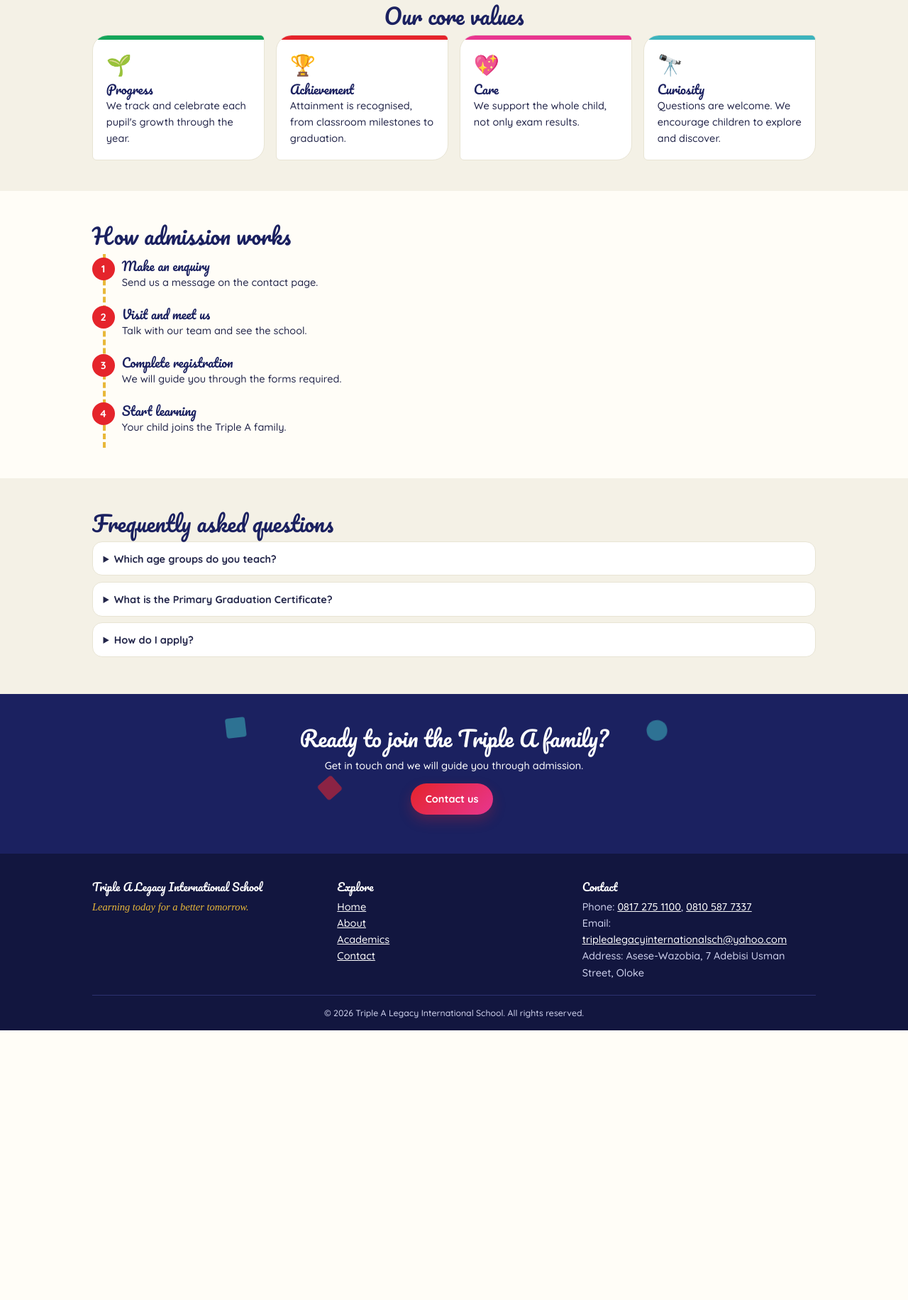
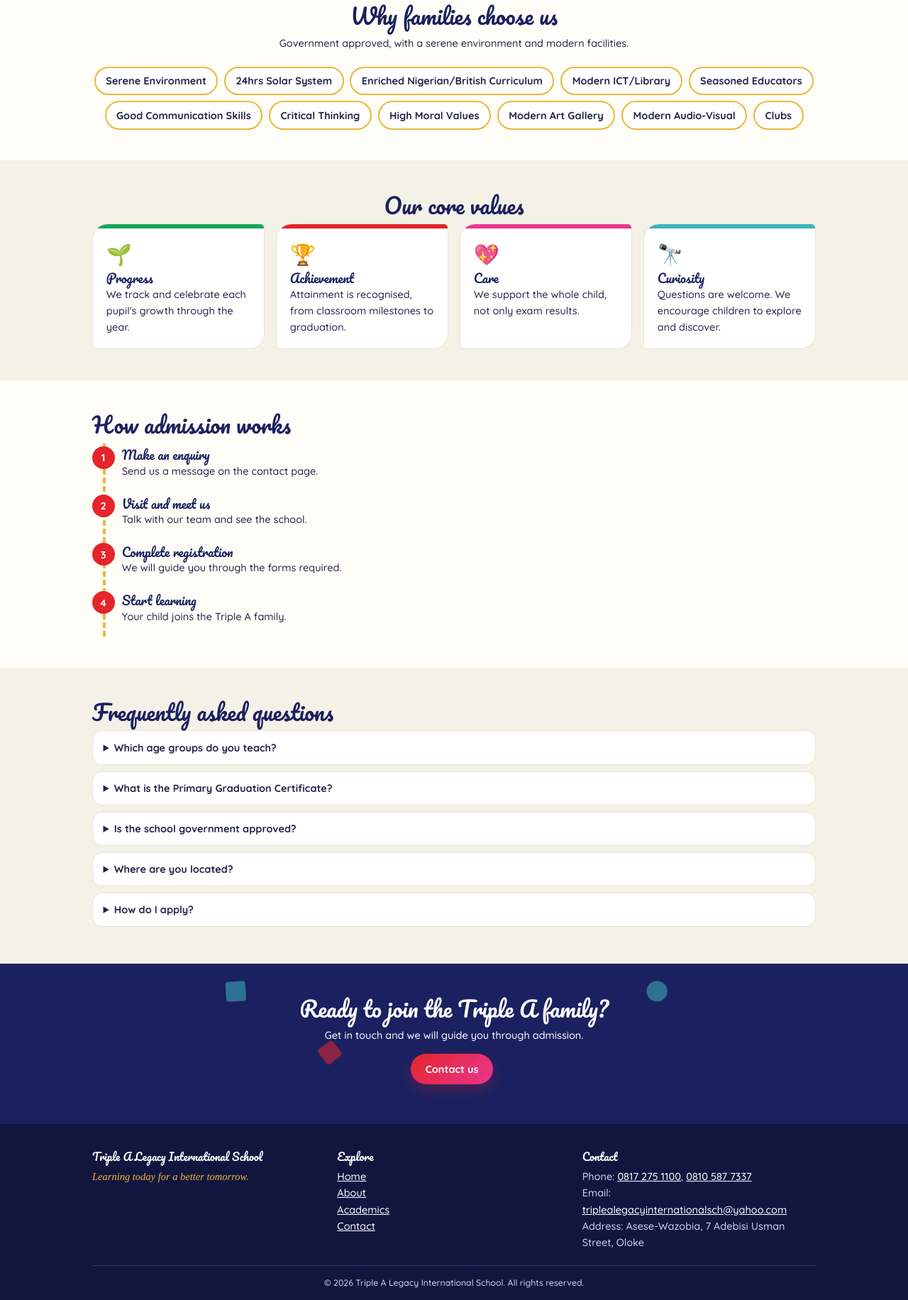
Before and after one commit to RemixMc647/Triple-A_Academy, a plain HTML site: page about.html in a window 1280 px wide. Shown: the part 679-2511 px from the top of the page at 71% size. Before the commit the page ends 2131 px from the top, so only its background shows below. Drawn offline with Linux system fonts and the light colour scheme; a web font is replaced by a local one.

Commit message:
Update about.html

```diff
--- a/about.html
+++ b/about.html
@@ -1,35 +1,255 @@
-<!DOCTYPE html>
-<html lang="en"><head><meta charset="utf-8"><meta name="viewport" content="width=device-width,initial-scale=1">
-<title>About | Triple A Legacy International School</title>
-<meta name="description" content="Triple A Legacy International School: Learning today for a better tomorrow. Creche, Early Years, Nursery, Primary, After School Club and College.">
-<link rel="icon" href="images/logo-icon.png">
-<link rel="preconnect" href="https://fonts.googleapis.com"><link rel="stylesheet" href="https://fonts.googleapis.com/css2?family=Pacifico&family=Playfair+Display:ital,wght@1,600&family=Quicksand:wght@500;700&display=swap">
-<link rel="stylesheet" href="style.css"></head><body>
-<div id="load"><img src="images/logo-icon.png" alt="Loading"></div><div id="prog"></div>
-<header><div class="wrap bar"><a href="index.html" aria-label="Home"><img src="images/logo-full.png" alt="Triple A Legacy International School"></a>
-<nav id="nav" aria-label="Main"><ul><li><a href="index.html">Home</a></li><li><a href="about.html" aria-current="page">About</a></li><li><a href="academics.html">Academics</a></li><li><a href="contact.html">Contact</a></li></ul></nav>
-<div class="tools"><button id="theme" aria-label="Toggle dark mode">🌙</button><button id="menu" aria-expanded="false" aria-controls="nav">Menu</button></div></div></header>
-<main><section class="hero"><div class="wrap"><div><h1>About our <em>school</em></h1><p>Triple A Legacy International School provides learning opportunities for children at every stage of their education.</p></div><img class="logo" src="images/logo-icon.png" alt="Triple A emblem"></div><svg class="wave" viewBox="0 0 1200 50" preserveAspectRatio="none"><path d="M0 25 Q150 0 300 25 T600 25 T900 25 T1200 25 V50 H0Z"/></svg></section>
-<section><div class="wrap split"><div class="rv l"><h2>Who we are</h2><p>We are an educational institution supporting children from creche to college. Our aim is to help every pupil make real progress and to recognise their achievements along the way.</p><p style="margin-top:.6rem">Our colourful emblem, a rainbow arc with a bold tick and two shining stars, reflects the bright, varied talents in every classroom.</p></div>
-<div class="card rv r c5"><h3>Our motto</h3><p class="it" style="font-size:1.4rem">Learning today for a better tomorrow.</p><p>Education prepares pupils for a brighter future. We value learning, personal development and academic progress.</p></div></div></section>
-<section class="tint"><div class="wrap center"><h2 class="rv">Our core values</h2><div class="grid" style="text-align:left">
-<div class="card c4 rv"><span class="ico">🌱</span><h3>Progress</h3><p>We track and celebrate each pupil's growth through the year.</p></div>
-<div class="card c5 rv"><span class="ico">🏆</span><h3>Achievement</h3><p>Attainment is recognised, from classroom milestones to graduation.</p></div>
-<div class="card c2 rv"><span class="ico">💖</span><h3>Care</h3><p>We support the whole child, not only exam results.</p></div>
-<div class="card c6 rv"><span class="ico">🔭</span><h3>Curiosity</h3><p>Questions are welcome. We encourage children to explore and discover.</p></div></div></div></section>
-<section><div class="wrap"><h2 class="rv">How admission works</h2><div class="steps">
-<div class="step rv" data-n="1"><h3>Make an enquiry</h3><p>Send us a message on the contact page.</p></div>
-<div class="step rv" data-n="2"><h3>Visit and meet us</h3><p>Talk with our team and see the school.</p></div>
-<div class="step rv" data-n="3"><h3>Complete registration</h3><p>We will guide you through the forms required.</p></div>
-<div class="step rv" data-n="4"><h3>Start learning</h3><p>Your child joins the Triple A family.</p></div></div></div></section>
-<section class="tint"><div class="wrap"><h2 class="rv">Frequently asked questions</h2>
-<details class="rv"><summary>Which age groups do you teach?</summary><p>We run Creche, Early Years, Nursery, Primary, an After School Club and College.</p></details>
-<details class="rv"><summary>What is the Primary Graduation Certificate?</summary><p>It is awarded for a pupil's progress and attainment during the academic year, and is signed and dated by the Head Teacher.</p></details>
-<details class="rv"><summary>How do I apply?</summary><p>Use our <a href="contact.html"><b>contact page</b></a> to send an admission enquiry.</p></details></div></section><section class="band"><div class="wrap"><h2>Ready to join the Triple A family?</h2><p>Get in touch and we will guide you through admission.</p><a class="btn" href="contact.html">Contact us</a></div></section></main>
-<footer><div class="wrap"><div class="grid">
-<div><h3>Triple A Legacy International School</h3><p><span class="it" style="color:#e8b83a">Learning today for a better tomorrow.</span></p></div>
-<div><h3>Explore</h3><ul><li><a href="index.html">Home</a></li><li><a href="about.html">About</a></li><li><a href="academics.html">Academics</a></li><li><a href="contact.html">Contact</a></li></ul></div>
-<div><h3>Contact</h3><ul><li>Phone: <span data-fill="phone"></span></li><li>Email: <span data-fill="email"></span></li><li>Address: <span data-fill="address"></span></li></ul></div></div>
-<p class="copy">&copy; <span id="year"></span> Triple A Legacy International School. All rights reserved.</p></div></footer>
-<button id="top" aria-label="Back to top">↑</button><div id="lb"><img alt="Enlarged"></div>
-<script src="script.js"></script></body></html>
+<!doctype html>
+<html lang="en">
+  <head>
+    <meta charset="utf-8" />
+    <meta name="viewport" content="width=device-width,initial-scale=1" />
+    <title>About | Triple A Legacy International School</title>
+    <meta
+      name="description"
+      content="Triple A Legacy International School: Learning today for a better tomorrow. Creche, Early Years, Nursery, Primary, After School Club and College."
+    />
+    <link rel="icon" href="images/logo-icon.png" />
+    <link rel="preconnect" href="https://fonts.googleapis.com" />
+    <link
+      rel="stylesheet"
+      href="https://fonts.googleapis.com/css2?family=Pacifico&family=Playfair+Display:ital,wght@1,600&family=Quicksand:wght@500;700&display=swap"
+    />
+    <link rel="stylesheet" href="style.css" />
+  </head>
+  <body>
+    <div id="load"><img src="images/logo-icon.png" alt="Loading" /></div>
+    <div id="prog"></div>
+
+    <header>
+      <div class="wrap bar">
+        <a href="index.html" aria-label="Home">
+          <img src="images/logo-full.png" alt="Triple A Legacy International School" />
+        </a>
+        <nav id="nav" aria-label="Main">
+          <ul>
+            <li><a href="index.html">Home</a></li>
+            <li><a href="about.html" aria-current="page">About</a></li>
+            <li><a href="academics.html">Academics</a></li>
+            <li><a href="contact.html">Contact</a></li>
+          </ul>
+        </nav>
+        <div class="tools">
+          <button id="theme" aria-label="Toggle dark mode">🌙</button>
+          <button id="menu" aria-expanded="false" aria-controls="nav">Menu</button>
+        </div>
+      </div>
+    </header>
+
+    <main>
+
+      <section class="hero">
+        <div class="wrap">
+          <div>
+            <h1>
+              About our
+              <em>school</em>
+            </h1>
+            <p>
+              Triple A Legacy International School provides learning opportunities for children at
+              every stage of their education.
+            </p>
+          </div>
+          <img class="logo" src="images/logo-icon.png" alt="Triple A emblem" />
+        </div>
+        <svg class="wave" viewBox="0 0 1200 50" preserveAspectRatio="none">
+          <path d="M0 25 Q150 0 300 25 T600 25 T900 25 T1200 25 V50 H0Z" />
+        </svg>
+      </section>
+
+      <section>
+        <div class="wrap split">
+          <div class="rv l">
+            <h2>Who we are</h2>
+            <p>
+              We are an educational institution supporting children from creche to college. Our aim
+              is to help every pupil make real progress and to recognise their achievements along
+              the way.
+            </p>
+            <p style="margin-top: 0.6rem">
+              Our colourful emblem, a rainbow arc with a bold tick and two shining stars, reflects
+              the bright, varied talents in every classroom.
+            </p>
+          </div>
+          <div class="card rv r c5">
+            <h3>Our motto</h3>
+            <p class="it" style="font-size: 1.4rem">Learning today for a better tomorrow.</p>
+            <p>
+              Education prepares pupils for a brighter future. We value learning, personal
+              development and academic progress.
+            </p>
+          </div>
+        </div>
+      </section>
+
+      <section>
+        <div class="wrap center">
+          <h2 class="rv">Why families choose us</h2>
+          <p class="lead rv">
+            Government approved, with a serene environment and modern facilities.
+          </p>
+          <ul class="feat rv">
+            <li>Serene Environment</li>
+            <li>24hrs Solar System</li>
+            <li>Enriched Nigerian/British Curriculum</li>
+            <li>Modern ICT/Library</li>
+            <li>Seasoned Educators</li>
+            <li>Good Communication Skills</li>
+            <li>Critical Thinking</li>
+            <li>High Moral Values</li>
+            <li>Modern Art Gallery</li>
+            <li>Modern Audio-Visual</li>
+            <li>Clubs</li>
+          </ul>
+        </div>
+      </section>
+
+      <section class="tint">
+        <div class="wrap center">
+          <h2 class="rv">Our core values</h2>
+          <div class="grid" style="text-align: left">
+            <div class="card c4 rv">
+              <span class="ico">🌱</span>
+              <h3>Progress</h3>
+              <p>We track and celebrate each pupil's growth through the year.</p>
+            </div>
+            <div class="card c5 rv">
+              <span class="ico">🏆</span>
+              <h3>Achievement</h3>
+              <p>Attainment is recognised, from classroom milestones to graduation.</p>
+            </div>
+            <div class="card c2 rv">
+              <span class="ico">💖</span>
+              <h3>Care</h3>
+              <p>We support the whole child, not only exam results.</p>
+            </div>
+            <div class="card c6 rv">
+              <span class="ico">🔭</span>
+              <h3>Curiosity</h3>
+              <p>Questions are welcome. We encourage children to explore and discover.</p>
+            </div>
+          </div>
+        </div>
+      </section>
+
+      <section>
+        <div class="wrap">
+          <h2 class="rv">How admission works</h2>
+          <div class="steps">
+            <div class="step rv" data-n="1">
+              <h3>Make an enquiry</h3>
+              <p>Send us a message on the contact page.</p>
+            </div>
+            <div class="step rv" data-n="2">
+              <h3>Visit and meet us</h3>
+              <p>Talk with our team and see the school.</p>
+            </div>
+            <div class="step rv" data-n="3">
+              <h3>Complete registration</h3>
+              <p>We will guide you through the forms required.</p>
+            </div>
+            <div class="step rv" data-n="4">
+              <h3>Start learning</h3>
+              <p>Your child joins the Triple A family.</p>
+            </div>
+          </div>
+        </div>
+      </section>
+
+      <section class="tint">
+        <div class="wrap">
+          <h2 class="rv">Frequently asked questions</h2>
+          <details class="rv">
+            <summary>Which age groups do you teach?</summary>
+            <p>
+              We run Creche, Early Years, Nursery, Primary, an After School Club and College (JSS
+              1-3).
+            </p>
+          </details>
+          <details class="rv">
+            <summary>What is the Primary Graduation Certificate?</summary>
+            <p>
+              It is awarded for a pupil's progress and attainment during the academic year, and is
+              signed and dated by the Head Teacher.
+            </p>
+          </details>
+          <details class="rv">
+            <summary>Is the school government approved?</summary>
+            <p>Yes, Triple A Legacy International School is government approved.</p>
+          </details>
+          <details class="rv">
+            <summary>Where are you located?</summary>
+            <p>Asese-Wazobia, 7 Adebisi Usman Street, Oloke.</p>
+          </details>
+          <details class="rv">
+            <summary>How do I apply?</summary>
+            <p>
+              Use our
+              <a href="contact.html"><b>contact page</b></a>
+              to send an admission enquiry.
+            </p>
+          </details>
+        </div>
+      </section>
+
+      <section class="band">
+        <div class="wrap">
+          <h2>Ready to join the Triple A family?</h2>
+          <p>Get in touch and we will guide you through admission.</p>
+          <a class="btn" href="contact.html">Contact us</a>
+        </div>
+      </section>
+    </main>
+
+    <footer>
+      <div class="wrap">
+        <div class="grid">
+          <div>
+            <h3>Triple A Legacy International School</h3>
+            <p>
+              <span class="it" style="color: #e8b83a">Learning today for a better tomorrow.</span>
+            </p>
+          </div>
+          <div>
+            <h3>Explore</h3>
+            <ul>
+              <li><a href="index.html">Home</a></li>
+              <li><a href="about.html">About</a></li>
+              <li><a href="academics.html">Academics</a></li>
+              <li><a href="contact.html">Contact</a></li>
+            </ul>
+          </div>
+          <div>
+            <h3>Contact</h3>
+            <ul>
+              <li>
+                Phone:
+                <span data-fill="phone"></span>
+              </li>
+              <li>
+                Email:
+                <span data-fill="email"></span>
+              </li>
+              <li>
+                Address:
+                <span data-fill="address"></span>
+              </li>
+            </ul>
+          </div>
+        </div>
+        <p class="copy">
+          &copy;
+          <span id="year"></span>
+          Triple A Legacy International School. All rights reserved.
+        </p>
+      </div>
+    </footer>
+    <button id="top" aria-label="Back to top">↑</button>
+    <div id="lb"><img alt="Enlarged" /></div>
+    <script src="script.js"></script>
+  </body>
+</html>
```
